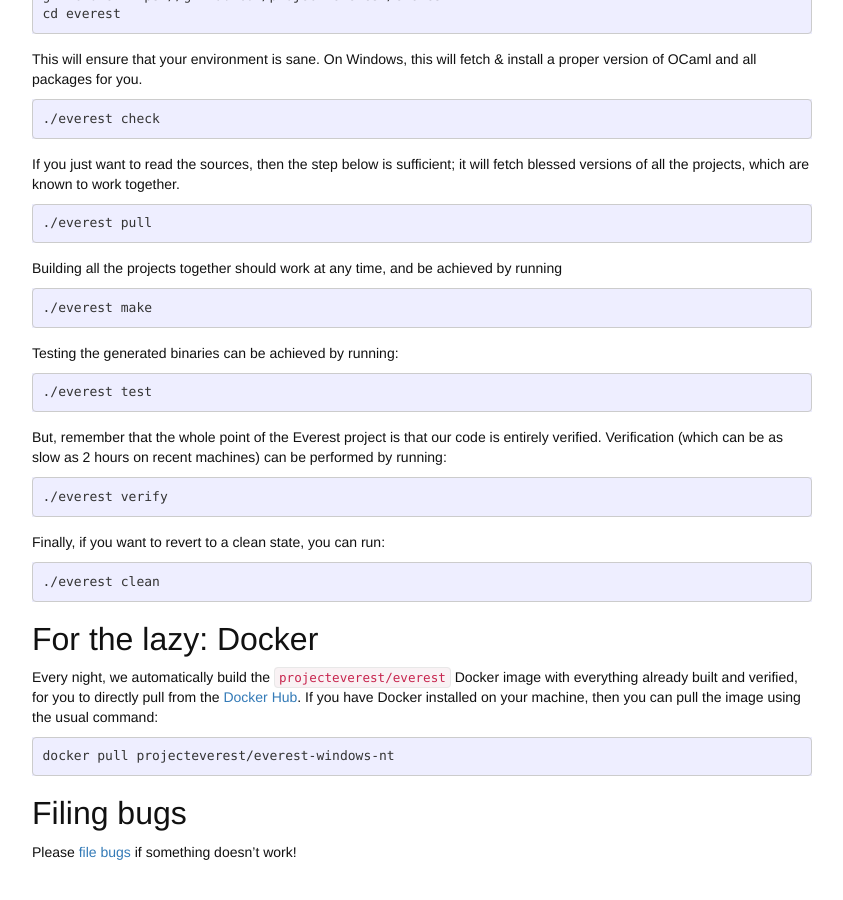
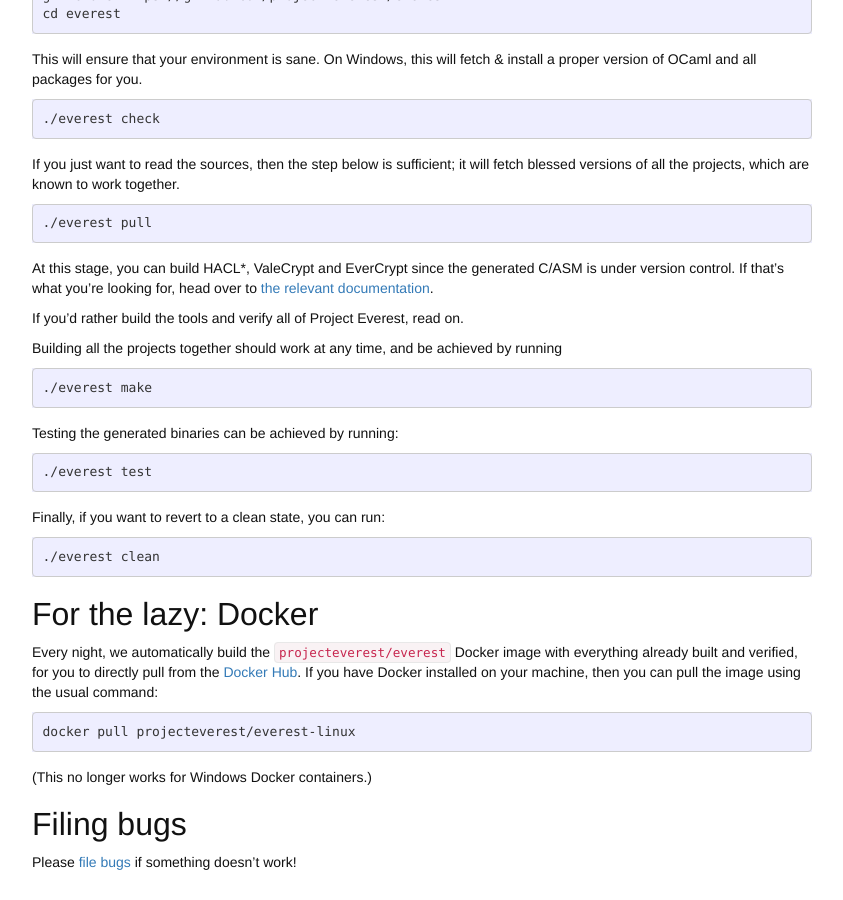
Before and after one commit to project-everest/project-everest.github.io, a Jekyll site: the page built from indexnew.md, in a window 1280 px wide and 900 px high, scrolled down 2829 px. Shown: the whole window, without its empty margins (218-1061 px from the left). Built offline with Jekyll 4.4.1, drawn with Linux system fonts in a browser that asks for light colours.

Commit message:
update documentation

````diff
--- a/indexnew.md
+++ b/indexnew.md
@@ -253,6 +253,12 @@
 ./everest pull
 ```
 
+At this stage, you can build HACL\*, ValeCrypt and EverCrypt since the generated
+C/ASM is under version control. If that's what you're looking for, head over to
+[the relevant documentation](https://hacl-star.github.io/Obtaining.html).
+
+If you'd rather build the tools and verify all of Project Everest, read on.
+
 Building all the projects together should work at any time, and be achieved by
 running
 
@@ -264,14 +270,6 @@
 
 ```
 ./everest test
-```
-
-But, remember that the whole point of the Everest project is that our
-code is entirely verified. Verification (which can be as slow as 2
-hours on recent machines) can be performed by running:
-
-```
-./everest verify
 ```
 
 Finally, if you want to revert to a clean state, you can run:
@@ -290,8 +288,10 @@
 using the usual command:
 
 ```
-docker pull projecteverest/everest-windows-nt
+docker pull projecteverest/everest-linux
 ```
+
+(This no longer works for Windows Docker containers.)
 
 ## Filing bugs
 
````
